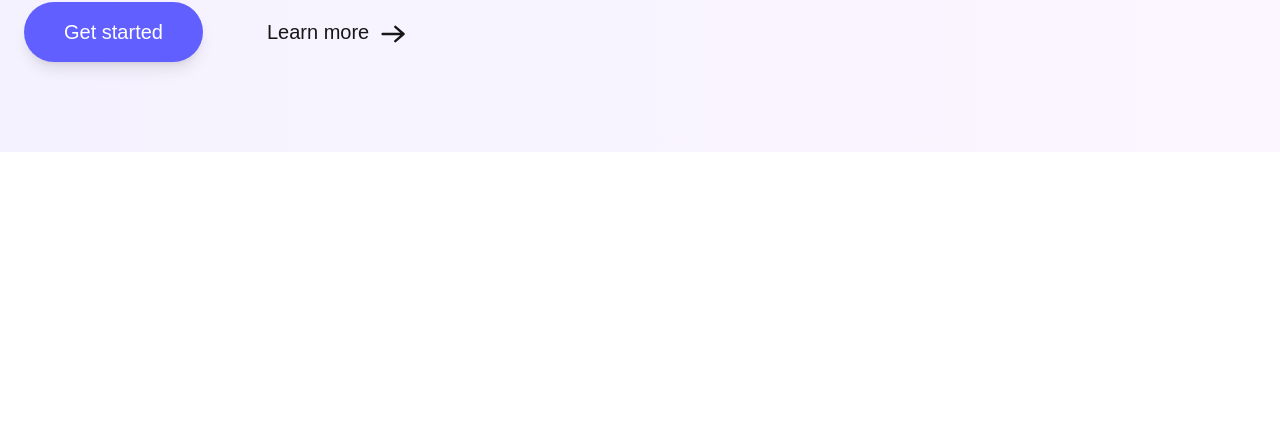
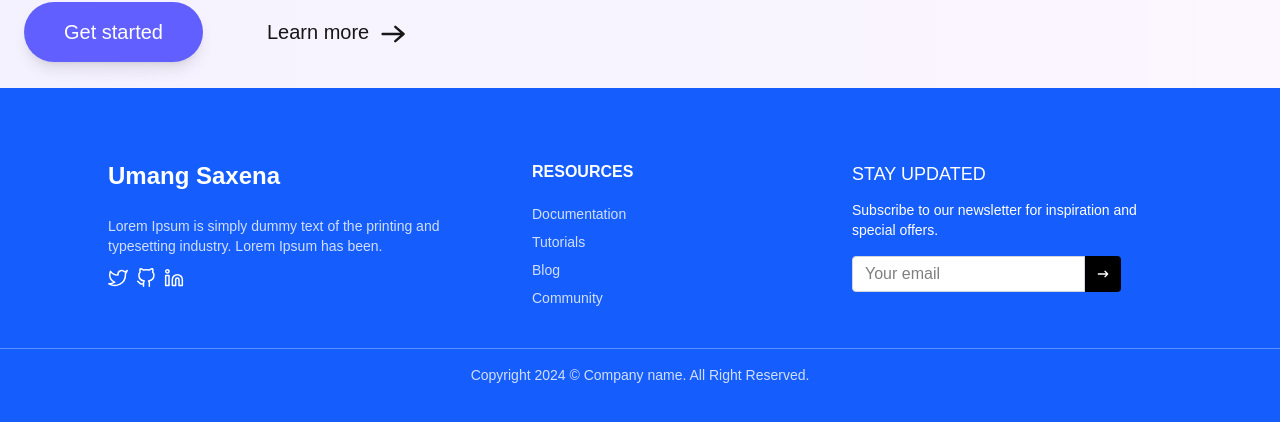
Before and after one commit to Umang-saxena/Portfolio-NextJs, a Next.js app: page / in a window 1280 px wide. Shown: the part 1384-1806 px from the top of the page. Before the commit the page ends 1536 px from the top, so only its background shows below. Built offline with nearby package versions, Linux system fonts and the light colour scheme.

Commit message:
Footer Added

```diff
--- a/src/app/page.js
+++ b/src/app/page.js
@@ -3,7 +3,7 @@ import Link from 'next/link';
 import Navbar from '../components/Navbar';
 import CallToAction from '../components/CallToAction';
 import Hero from '../components/Hero';
-
+import Footer from '../components/Footer';
 export default function Home() {
   return (
     <main className="relative overflow-hidden">
@@ -13,6 +13,7 @@ export default function Home() {
       <div className="flex flex-col -space-y-16">
         <Hero />
         <CallToAction />
+        <Footer />
       </div>
     </main>
   );
--- /dev/null
+++ b/src/components/Footer.js
@@ -0,0 +1,67 @@
+import React from 'react'
+
+const Footer = () => {
+    return (
+        <footer className="bg-blue-600 text-white py-8">
+            {/* <footer class="px-6 md:px-16 lg:px-24 xl:px-32 w-full"> */}
+            <div class="flex flex-col md:flex-row items-start justify-center gap-10 py-10 border-b border-white/30">
+
+                <div class="max-w-96">
+                    {/* <img class="h-9" src="https://raw.githubusercontent.com/prebuiltui/prebuiltui/main/assets/dummyLogo/dummyLogoDark.svg" alt="dummyLogoDark" /> */}
+                    <h1 className='text-2xl font-bold'>Umang Saxena</h1>
+                        <p class="mt-6 text-sm text-white/80">
+                            Lorem Ipsum is simply dummy text of the printing and typesetting industry. Lorem Ipsum has been.
+                        </p>
+                        <div class="flex items-center gap-2 mt-3">
+                            <a href="#" className="text-white hover:text-white/80 transition-colors">
+                                <svg width="20" height="20" viewBox="0 0 20 20" fill="none" xmlns="http://www.w3.org/2000/svg">
+                                    <path d="M19.167 2.5a9.1 9.1 0 0 1-2.617 1.275 3.733 3.733 0 0 0-6.55 2.5v.833a8.88 8.88 0 0 1-7.5-3.775s-3.333 7.5 4.167 10.833a9.7 9.7 0 0 1-5.834 1.667C8.333 20 17.5 15.833 17.5 6.25q0-.35-.067-.692A6.43 6.43 0 0 0 19.167 2.5" stroke="currentColor" stroke-width="1.5" stroke-linecap="round" stroke-linejoin="round" />
+                                </svg>
+                            </a>
+                            <a href="#" className="text-white hover:text-white/80 transition-colors">
+                                <svg width="20" height="20" viewBox="0 0 20 20" fill="none" xmlns="http://www.w3.org/2000/svg">
+                                    <path d="M7.5 15.833c-4.167 1.25-4.167-2.084-5.833-2.5m11.666 5v-3.225a2.8 2.8 0 0 0-.783-2.175c2.616-.292 5.366-1.283 5.366-5.833a4.53 4.53 0 0 0-1.25-3.125 4.22 4.22 0 0 0-.075-3.142s-.983-.292-3.258 1.233a11.15 11.15 0 0 0-5.833 0C5.225.541 4.242.833 4.242.833a4.22 4.22 0 0 0-.075 3.142 4.53 4.53 0 0 0-1.25 3.15c0 4.516 2.75 5.508 5.366 5.833a2.8 2.8 0 0 0-.783 2.15v3.225" stroke="currentColor" stroke-width="1.5" stroke-linecap="round" stroke-linejoin="round" />
+                                </svg>
+                            </a>
+                            <a href="#" className="text-white hover:text-white/80 transition-colors">
+                                <svg width="20" height="20" viewBox="0 0 20 20" fill="none" xmlns="http://www.w3.org/2000/svg">
+                                    <path d="M13.333 6.667a5 5 0 0 1 5 5V17.5H15v-5.833a1.667 1.667 0 0 0-3.334 0V17.5H8.333v-5.833a5 5 0 0 1 5-5M5 7.5H1.667v10H5zM3.333 5a1.667 1.667 0 1 0 0-3.333 1.667 1.667 0 0 0 0 3.333" stroke="currentColor" stroke-width="1.5" stroke-linecap="round" stroke-linejoin="round" />
+                                </svg>
+                            </a>
+                        </div>
+                </div>
+
+                <div class="w-1/2 flex flex-wrap md:flex-nowrap justify-between">
+                    <div>
+                        <h2 class="font-semibold text-white mb-5">RESOURCES</h2>
+                        <ul class="text-sm text-white/80 space-y-2 list-none">
+                            <li><a href="#" className="hover:text-white transition-colors">Documentation</a></li>
+                            <li><a href="#" className="hover:text-white transition-colors">Tutorials</a></li>
+                            <li><a href="#" className="hover:text-white transition-colors">Blog</a></li>
+                            <li><a href="#" className="hover:text-white transition-colors">Community</a></li>
+                        </ul>
+                    </div>
+                    <div className='max-w-80'>
+                    <p className='text-lg text-white'>STAY UPDATED</p>
+                    <p className='mt-3 text-sm'>
+                        Subscribe to our newsletter for inspiration and special offers.
+                    </p>
+                    <div className='flex items-center mt-4'>
+                        <input type="text" className='bg-white rounded-l border border-gray-300 h-9 px-3 outline-none text-black' placeholder='Your email' />
+                        <button className='flex items-center justify-center bg-black h-9 w-9 aspect-square rounded-r'>
+                            {/* Arrow icon */}
+                            <svg className="w-4 h-4 text-white" aria-hidden="true" xmlns="http://www.w3.org/2000/svg" width="24" height="24" fill="none" viewBox="0 0 24 24"><path stroke="currentColor" strokeLinecap="round" strokeLinejoin="round" strokeWidth="2" d="M19 12H5m14 0-4 4m4-4-4-4" /></svg>
+                        </button>
+                    </div>
+                </div>
+                </div>
+
+            </div>
+            <p class="py-4 text-center text-xs md:text-sm text-white/80">
+                Copyright 2024 © Company name. All Right Reserved.
+            </p>
+        </footer>
+    )
+}
+
+export default Footer
--- a/src/components/Hero.js
+++ b/src/components/Hero.js
@@ -2,7 +2,7 @@
 import React, { useState } from 'react'
 
 const Hero = () => {
-    const [isMenuOpen, setIsMenuOpen] = useState(false);
+    // const [isMenuOpen, setIsMenuOpen] = useState(false);
 
     return (
         <div className="relative w-full h-screen bg-gradient-to-r from-[#F5F2FF] to-[#FBF6FF] flex items-center pt-16">
```
